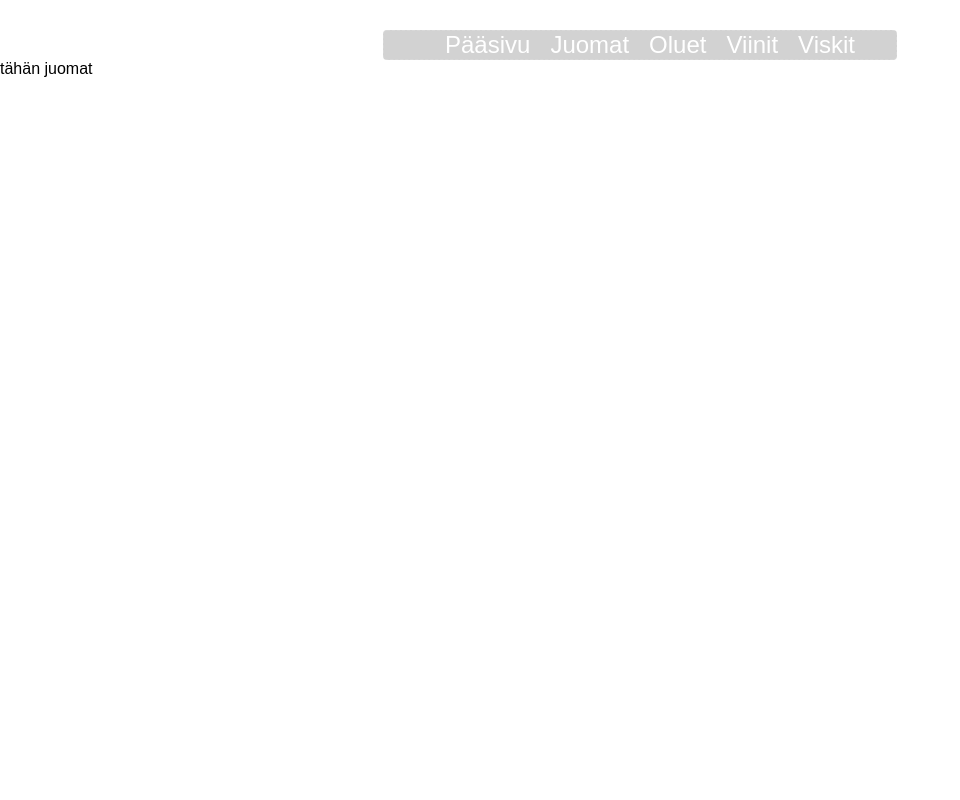
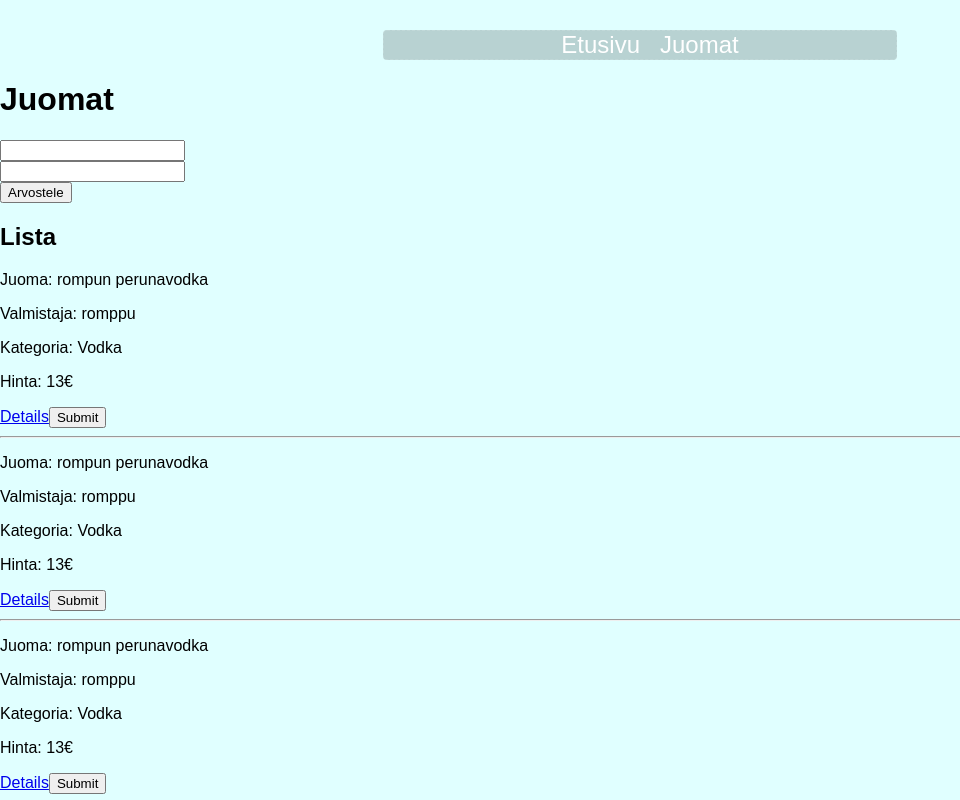
Before and after one commit to Riksulee/Juomasivu, a React (Create React App) app: page /juomat in a window 1280 px wide. Shown: the top 800 px of the page, without its empty margins (0-960 px from the left). Built offline with nearby package versions, Linux system fonts and the light colour scheme.

Commit message:
vaikka ja mitä

```diff
--- a/src/App.css
+++ b/src/App.css
@@ -1,5 +1,5 @@
 body{
-
+background-color: lightcyan;
 }
 
 #Lin{
--- a/src/App.js
+++ b/src/App.js
@@ -1,8 +1,9 @@
 import React, { Component } from 'react';
 import {BrowserRouter as Router, Route, Switch, Redirect, Link} from 'react-router-dom';
-import Oluet from './Oluet'
-import Viinit from './Viinit'
-import Viskit from './Viskit'
+// import Oluet from './Oluet'
+// import Viinit from './Viinit'
+// import Viskit from './Viskit'
+import Details from './Details'
 import Paasivu from './Paasivu'
 import Juomat from './Juomat'
 import './App.css';
@@ -17,18 +18,14 @@ class App extends Component {
 
 <nav id="Lin">
 
-   <Link id="Lin1" to="/">Pääsivu</Link>
+   <Link id="Lin1" to="/">Etusivu</Link>
    <Link id="Lin1" to="/juomat">Juomat</Link>
-   <Link id="Lin1" to="/oluet">Oluet</Link>
-   <Link id="Lin1" to="/viinit">Viinit</Link>
-   <Link id="Lin1" to="/viskit">Viskit</Link>
+
 </nav>
 <Switch>
     <Route exact path="/home" component={Paasivu}/>
     <Route exact path="/juomat" component={Juomat}/>
-    <Route exact path="/oluet" component={Oluet}/>
-    <Route exact path="/viinit" component={Viinit}/>
-    <Route exact path="/viskit" component={Viskit}/>
+    <Route path="/details" component={Details}/>
     <Redirect exact from= "/" to="/home"/>
     <Route component={NotFound}></Route>
 </Switch>
--- /dev/null
+++ b/src/Details.js
@@ -0,0 +1,21 @@
+import React, { Component } from 'react';
+
+
+class Details extends Component {
+
+
+    poista = () => {
+        this.props.poista(this.props.id)
+    }
+
+
+    render() {
+        return (
+                 <div id="details">
+
+                </div>
+        )
+    }
+}
+
+export default Details;
--- /dev/null
+++ b/src/Juoma.js
@@ -0,0 +1,38 @@
+import React, {Component} from 'react';
+import {BrowserRouter as Router, Route, Switch, Redirect, Link} from 'react-router-dom';
+import Details from './Details';
+import ReactDOM from 'react-dom';
+
+
+class Juoma extends Component  {
+    constructor(){
+        super();
+        this.state = {}
+    }
+
+    details = () => {
+        //renderöi uusi näkymä eli component.
+        //ReactDOM.render(<Details juoma={this.props.juoma.nimi} />, document.getElementById('details'));
+
+    }
+
+
+   poista = () =>
+    {
+        this.props.poista(this.props.id)
+    }
+render(){
+    return( <div>
+        <p>Juoma: {this.props.juoma.nimi}</p>
+        <p>Valmistaja: {this.props.juoma.valmistaja}</p>
+        <p>Kategoria: {this.props.juoma.kategoria}</p>
+        <p>Hinta: {this.props.juoma.hinta}€</p>
+        <Link  to= {`/details/${this.props.juoma.juoma_id}`}>Details</Link>
+        <input type="submit" onClick={this.details}/>
+        <hr/>
+        {/* <input value="poista" type="submit" onClick={this.poista}/> */}
+    </div>)
+}
+}
+
+export default Juoma;
--- /dev/null
+++ b/src/Juomalista.js
@@ -0,0 +1,26 @@
+import React, { Component } from 'react';
+import Juoma from './Juoma';
+import Details from './Details'
+
+
+class Juomalista extends Component {
+     render () {
+
+          var juomanodes = this.props.data1.map((juoma)=> {
+               return (
+
+                    <Juoma juoma={juoma} key={juoma.juoma_id}  > </Juoma>
+
+
+                 )
+                 });
+                  return (
+                       <div>
+                       <h2>Lista</h2>
+                        {juomanodes}
+                        </div>
+                        );
+                    }
+                }
+
+    export default Juomalista;
--- /dev/null
+++ b/src/JuomanLisays.js
@@ -0,0 +1,35 @@
+import React, { Component } from 'react';
+
+
+class JuomanLisays extends Component {
+
+  nimiMuuttui=(tapahtuma)=>{
+    this.setState({nimi: tapahtuma.target.value}
+
+    );
+  }
+
+      valmistajaMuuttui = (tapahtuma) => {
+      this.setState({valmistaja: tapahtuma.target.value});
+  }
+
+  valmis = (tapahtuma) => {
+    tapahtuma.preventDefault();
+    this.props.valmisjuoma(this.state);
+    this.setState({valmistaja: '', nimi: ''});
+
+  }
+
+    render() {
+      return (
+      <div>
+         <input name ="nimi" onChange={this.nimiMuuttui}/><br/>
+         <input name="valmistaja" onChange={this.valmistajaMuuttui}/><br/>
+         <input type="submit" value="Arvostele" onClick={this.valmis}/>
+
+      </div>
+      );
+    }
+  }
+
+  export default JuomanLisays;
--- a/src/Juomat.js
+++ b/src/Juomat.js
@@ -1,18 +1,74 @@
 import React, { Component } from 'react';
-import {BrowserRouter as Router, Route, Switch, Redirect, Link} from 'react-router-dom';
+
+import Juomalista from './Juomalista'
+import JuomanLisays from './JuomanLisays';
+
+class Juomat extends Component {
+  constructor(){
+    super()
+    this.state={lista: []};
+  }
+
+  lisaaListaan = (uusi) => {
+
+    uusi.id = (lista.length) + 1
+    lista.push(uusi)
+    // fetch('http://localhost:8080/api/quotes', {
+    //   method: 'POST',
+    //   headers: {'Content-Type': 'application/json'},
+    //   body: JSON.stringify(uusi)
+    // })
+    console.dir(lista)
+    this.setState(this.state);
+  }
+
+
+  //     poistajuoma=(poistid)=>
+  //     {
+  //       var indx = this.state.lista.findIndex((q)=> q.id === poistid)
+  //       this.state.lista.splice(indx, 1);
+  //       this.setState(this.state)
+  //       console.dir(poistid)
+
+  //         fetch(`http://localhost:8080/api/quotes/${95}`, {
+  //         method: 'DELETE',
+  //         headers: { "Content-Type": "application/json"},
+  //         body: JSON.stringify()
+  //       })
+  //   }
 
 
 
-class Juomat extends Component {
+  //     componentDidMount(){
+  //       fetch('http://localhost:8080/api/quotes')
+  //       .then(result => {
+  //           return result.json();
+  //       }).then(data => {
+  //         for( var i = 0; i < data.length; i ++)
+  //         {
+  //           lista.push(data[i])
+  //         }
+  //         console.log(lista)
+  //         this.setState(this.state)
+  //       })
+  //   }
+
   render() {
     return (
+      <div className="quotebox">
 
-<div>
-tähän juomat
-</div>
-
+        <h1>Juomat</h1>
+        <JuomanLisays valmisjuoma={this.lisaaListaan} />
+        <Juomalista data1={lista} poisto={this.poistajuoma} />
+      </div>
     );
   }
+
+
 }
+var lista = [{juoma_id: 0, kategoria: "Vodka", nimi: 'rompun perunavodka', valmistaja: 'romppu', hinta: 13, valmistusmaa:"transnistria", valmistusvuosi: 1991, kuvaus:"iskee q nyrggi"  },
+{juoma_id: 1, kategoria: "Vodka", nimi: 'rompun perunavodka', valmistaja: 'romppu', hinta: 13, valmistusmaa:"transnistria", valmistusvuosi: 1991, kuvaus:"iskee q nyrggi"  },
+{juoma_id: 2, kategoria: "Vodka", nimi: 'rompun perunavodka', valmistaja: 'romppu', hinta: 13, valmistusmaa:"transnistria", valmistusvuosi: 1991, kuvaus:"iskee q nyrggi"  },
+{juoma_id: 3, kategoria: "Vodka", nimi: 'rompun perunavodka', valmistaja: 'romppu', hinta: 13, valmistusmaa:"transnistria", valmistusvuosi: 1991, kuvaus:"iskee q nyrggi"  },];
 
 export default Juomat;
--- a/src/NotFound.js
+++ b/src/NotFound.js
@@ -1,5 +1,5 @@
 import React, { Component } from 'react';
-import {BrowserRouter as Router, Route, Switch, Redirect, Link} from 'react-router-dom';
+
 
 
 
--- a/src/Oluet.js
+++ b/src/Oluet.js
@@ -1,5 +1,5 @@
 import React, { Component } from 'react';
-import {BrowserRouter as Router, Route, Switch, Redirect, Link} from 'react-router-dom';
+
 
 
 
--- a/src/Paasivu.js
+++ b/src/Paasivu.js
@@ -1,5 +1,5 @@
 import React, { Component } from 'react';
-import {BrowserRouter as Router, Route, Switch, Redirect, Link} from 'react-router-dom';
+
 
 
 
--- a/src/Viinit.js
+++ b/src/Viinit.js
@@ -1,5 +1,5 @@
 import React, { Component } from 'react';
-import {BrowserRouter as Router, Route, Switch, Redirect, Link} from 'react-router-dom';
+
 
 
 
--- a/src/Viskit.js
+++ b/src/Viskit.js
@@ -1,5 +1,5 @@
 import React, { Component } from 'react';
-import {BrowserRouter as Router, Route, Switch, Redirect, Link} from 'react-router-dom';
+
 
 
 
```
